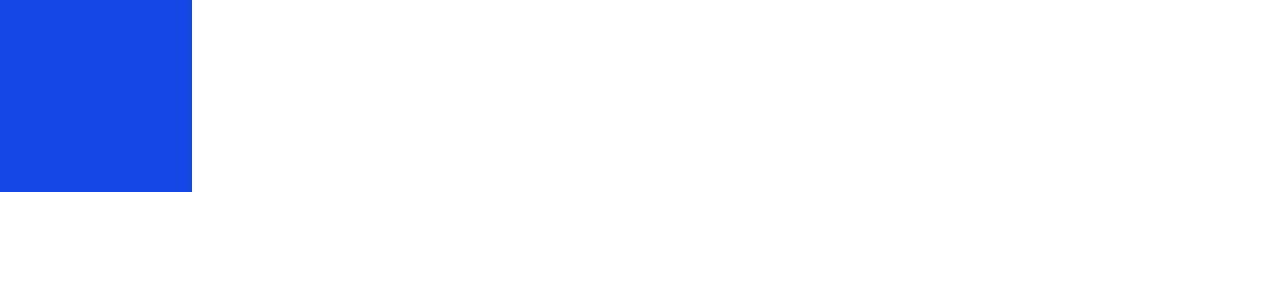
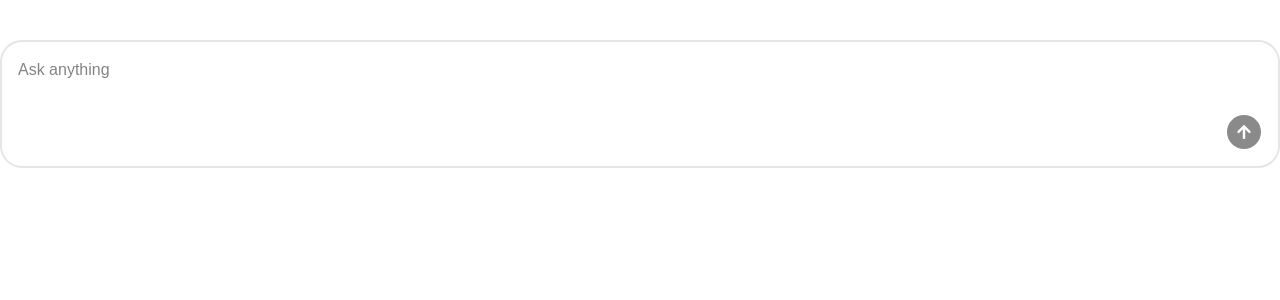
Before and after one commit to Retsos/DocAtlas, a React (Vite) app in the folder frontend/chatbotClient/: page / in a window 1280 px wide. Shown: the top 300 px of the page. Built offline with nearby package versions, Linux system fonts and the light colour scheme.

Commit message:
Add Chatbot component

```diff
--- a/frontend/chatbotClient/package.json
+++ b/frontend/chatbotClient/package.json
@@ -18,6 +18,9 @@
     "radix-ui": "^1.4.3",
     "react": "^19.2.0",
     "react-dom": "^19.2.0",
+    "react-hook-form": "^7.71.2",
+    "react-icons": "^5.6.0",
+    "react-markdown": "^10.1.0",
     "shadcn": "^4.0.0",
     "tailwind-merge": "^3.5.0",
     "tailwindcss": "^4.2.1",
--- a/frontend/chatbotClient/src/App.tsx
+++ b/frontend/chatbotClient/src/App.tsx
@@ -1,7 +1,8 @@
 import "./App.css";
+import ChatBot from "./components/ChatBox";
 
 function App() {
-  return <div className="flex flex-col h-48 w-48 bg-blue-700"></div>;
+  return <ChatBot />;
 }
 
 export default App;
--- /dev/null
+++ b/frontend/chatbotClient/src/components/ChatBox.tsx
@@ -0,0 +1,61 @@
+import { useState } from "react";
+import ChatInput, { type ChatFormData } from "./ChatInput";
+import type { Message } from "./ChatMessages";
+import ChatMessages from "./ChatMessages";
+import TypingIndicator from "./TypingIndicator";
+
+// --- Mock API Function ---
+const mockChatApi = (prompt: string): Promise<{ message: string }> => {
+  return new Promise((resolve, reject) => {
+    // Adjust this delay (ms) to test your loading/typing UI
+    const delay = 2000;
+
+    setTimeout(() => {
+      // Logic for a simple mock response
+      if (prompt.toLowerCase().includes("error")) {
+        reject(new Error("Simulated API failure"));
+      } else {
+        resolve({
+          message: `You said: "${prompt}". This is a mocked response!`,
+        });
+      }
+    }, delay);
+  });
+};
+
+const ChatBot = () => {
+  const [messages, setMessages] = useState<Message[]>([]);
+  const [isBotTyping, setIsBotTyping] = useState(false);
+  const [error, setError] = useState("");
+
+  const onSubmit = async ({ prompt }: ChatFormData) => {
+    try {
+      setMessages((prev) => [...prev, { content: prompt, role: "user" }]);
+      setIsBotTyping(true);
+      setError("");
+
+      // Using the mock instead of axios
+      const data = await mockChatApi(prompt);
+
+      setMessages((prev) => [...prev, { content: data.message, role: "bot" }]);
+    } catch (err) {
+      console.error(err);
+      setError("Something went wrong, try again!");
+    } finally {
+      setIsBotTyping(false);
+    }
+  };
+
+  return (
+    <div className="flex flex-col h-full">
+      <div className="flex flex-col flex-1 gap-3 mb-10 overflow-y-auto">
+        <ChatMessages messages={messages} />
+        {isBotTyping && <TypingIndicator />}
+        {error && <p className="text-red-500">{error}</p>}
+      </div>
+      <ChatInput onSubmit={onSubmit} />
+    </div>
+  );
+};
+
+export default ChatBot;
--- /dev/null
+++ b/frontend/chatbotClient/src/components/ChatInput.tsx
@@ -0,0 +1,52 @@
+import type { KeyboardEvent } from "react";
+import { useForm } from "react-hook-form";
+import { FaArrowUp } from "react-icons/fa";
+import { Button } from "../components/ui/button";
+
+export type ChatFormData = {
+  prompt: string;
+};
+
+type Props = {
+  onSubmit: (data: ChatFormData) => void;
+};
+
+const ChatInput = ({ onSubmit }: Props) => {
+  const { register, handleSubmit, reset, formState } = useForm<ChatFormData>();
+
+  const submit = handleSubmit((data) => {
+    reset({ prompt: "" });
+    onSubmit(data);
+  });
+
+  const handleKeyDown = (e: KeyboardEvent<HTMLFormElement>) => {
+    if (e.key === "Enter" && !e.shiftKey) {
+      e.preventDefault();
+      submit();
+    }
+  };
+
+  return (
+    <form
+      onSubmit={submit}
+      onKeyDown={handleKeyDown}
+      className="flex flex-col gap-2 items-end border-2 p-4 rounded-3xl"
+    >
+      <textarea
+        {...register("prompt", {
+          required: true,
+          validate: (data) => data.trim().length > 0,
+        })}
+        autoFocus
+        className="w-full border-0 focus:outline-0 resize-none"
+        placeholder="Ask anything"
+        maxLength={1000}
+      />
+      <Button disabled={!formState.isValid} className="rounded-full w-9 h-9">
+        <FaArrowUp />
+      </Button>
+    </form>
+  );
+};
+
+export default ChatInput;
--- /dev/null
+++ b/frontend/chatbotClient/src/components/ChatMessages.tsx
@@ -0,0 +1,48 @@
+import { useEffect, useRef } from "react";
+import ReactMarkdown from "react-markdown";
+
+export type Message = {
+  content: string;
+  role: "user" | "bot";
+};
+
+type Props = {
+  messages: Message[];
+};
+
+const ChatMessages = ({ messages }: Props) => {
+  const lastMessageRef = useRef<HTMLDivElement | null>(null);
+
+  useEffect(() => {
+    lastMessageRef.current?.scrollIntoView({ behavior: "smooth" });
+  }, [messages]);
+
+  const onCopyMessage = (e: React.ClipboardEvent) => {
+    const selection = window.getSelection()?.toString().trim();
+    if (selection) {
+      e.preventDefault();
+      e.clipboardData.setData("text/plain", selection);
+    }
+  };
+
+  return (
+    <div className="flex flex-col gap-3">
+      {messages.map((message, index) => (
+        <div
+          key={index}
+          onCopy={onCopyMessage}
+          ref={index === messages.length - 1 ? lastMessageRef : null}
+          className={`px-3 py-1 max-w-md rounded-xl prose ${
+            message.role === "user"
+              ? "bg-blue-600 text-white self-end"
+              : "bg-gray-100 text-black self-start"
+          }`}
+        >
+          <ReactMarkdown>{message.content}</ReactMarkdown>
+        </div>
+      ))}
+    </div>
+  );
+};
+
+export default ChatMessages;
--- /dev/null
+++ b/frontend/chatbotClient/src/components/TypingIndicator.tsx
@@ -0,0 +1,21 @@
+const TypingIndicator = () => {
+  return (
+    <div className="flex self-start gap-1 px-3 py-3 bg-gray-200 rounded-xl">
+      <Dot />
+      <Dot className="[animation-delay:0.2s]" />
+      <Dot className="[animation-delay:0.4s]" />
+    </div>
+  );
+};
+
+type DotProps = {
+  className?: string;
+};
+
+const Dot = ({ className }: DotProps) => (
+  <div
+    className={`w-2 h-2 rounded-full bg-gray-800 animate-pulse ${className}`}
+  ></div>
+);
+
+export default TypingIndicator;
--- a/frontend/chatbotClient/vite.config.ts
+++ b/frontend/chatbotClient/vite.config.ts
@@ -1,3 +1,4 @@
+import path from "path";
 import { defineConfig } from "vite";
 import tailwindcss from "@tailwindcss/vite";
 import react from "@vitejs/plugin-react";
@@ -5,4 +6,9 @@ import react from "@vitejs/plugin-react";
 // https://vite.dev/config/
 export default defineConfig({
   plugins: [react(), tailwindcss()],
+  resolve: {
+    alias: {
+      "@": path.resolve(__dirname, "./src"),
+    },
+  },
 });
```
Also changed, not shown: 1 other file (tests, documents, lock files or other folders).
